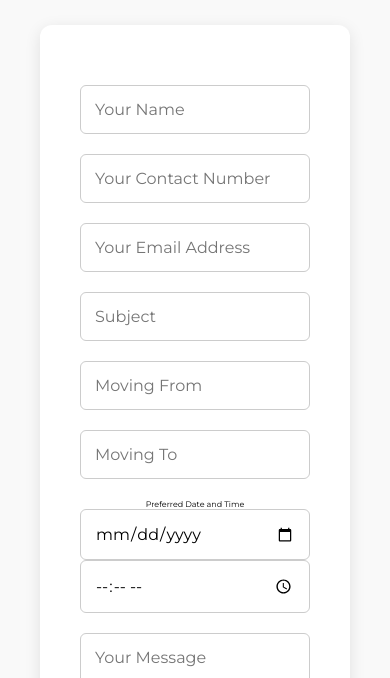
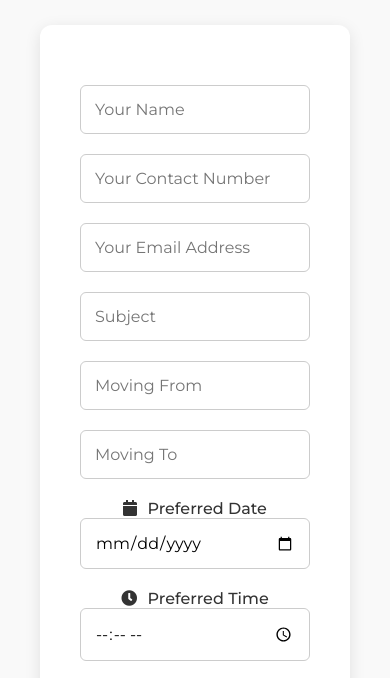
Before and after one commit to anjanuprety/npmoversbasic, a plain HTML site: page contact.html in a window 390 px wide. Shown: the part 154-832 px from the top of the page. Drawn offline with nearby package versions, Linux system fonts and the light colour scheme.

Commit message:
Adding label to time and date cuz mobile browsers use their own UI instead of placeholder value

```diff
--- a/contact.html
+++ b/contact.html
@@ -60,11 +60,21 @@
                       <div class="input-box">
                         <input type="text" name="movingTo" placeholder="Moving To" required>
                     </div>
-                   <div class="input-box">
-                      <label for="dateTime">Preferred Date and Time</label><br>
-                      <input type="date" name="date" required placeholder="Date">
-                      <input type="time" name="time" required placeholder="Time">
-                    </div>
+                  <div class="input-box">
+                    <label for="date" style="font-size: 16px; font-weight: 500; color: #333;">
+                      <i class="fa fa-calendar" style="margin-right: 6px; font-size: 16px; color: #333;"></i>
+                      Preferred Date
+                    </label>
+                    <input type="date" name="date" id="date" required>
+                  </div>
+
+                  <div class="input-box">
+                    <label for="time" style="font-size: 16px; font-weight: 500; color: #333;">
+                      <i class="fa fa-clock" style="margin-right: 6px; font-size: 16px; color: #333;"></i>
+                      Preferred Time
+                    </label>
+                    <input type="time" name="time" id="time" required>
+                  </div>
 
                     <div class="input-box">
                         <textarea name="message" placeholder="Your Message" required></textarea>
```
